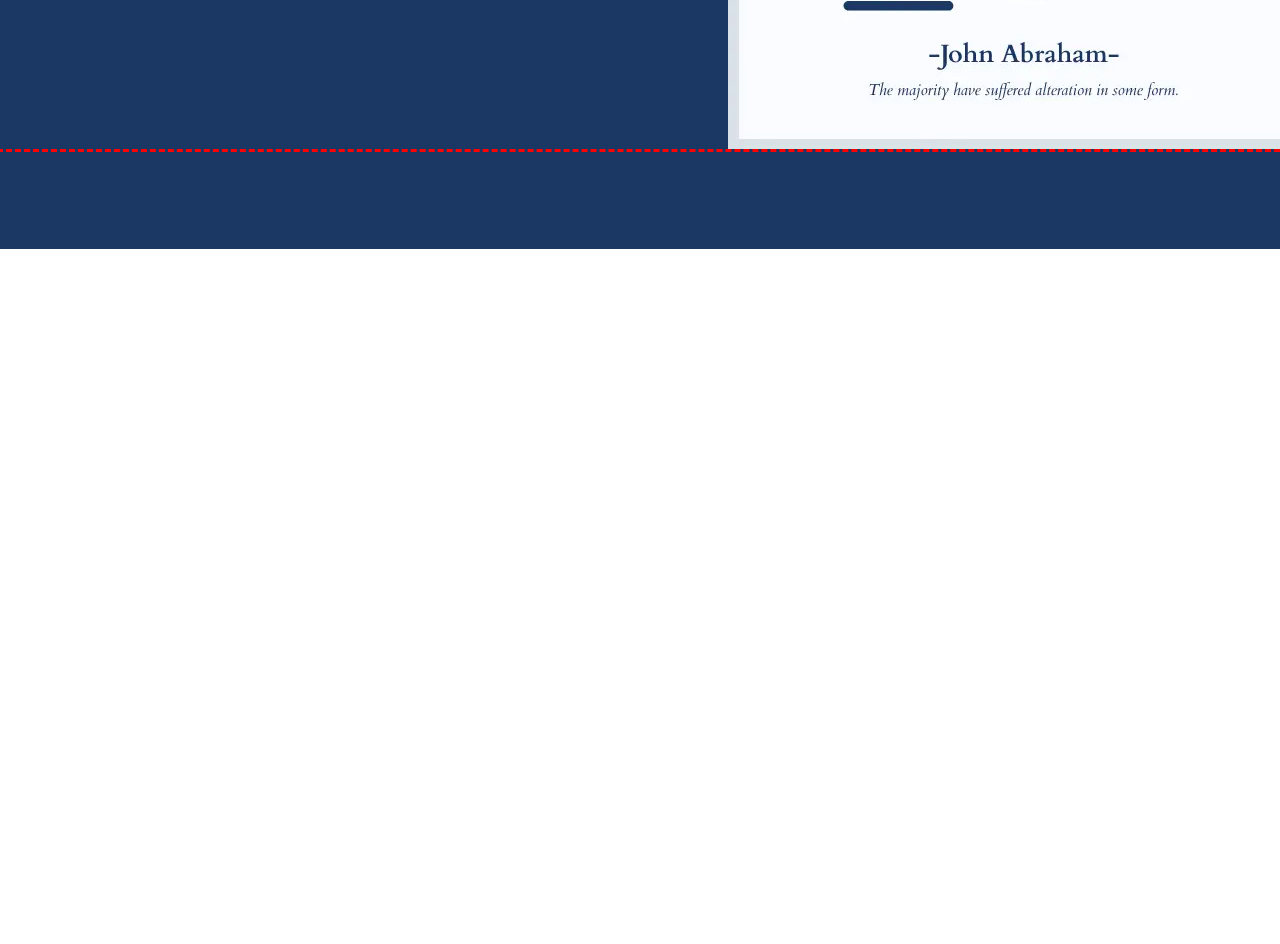
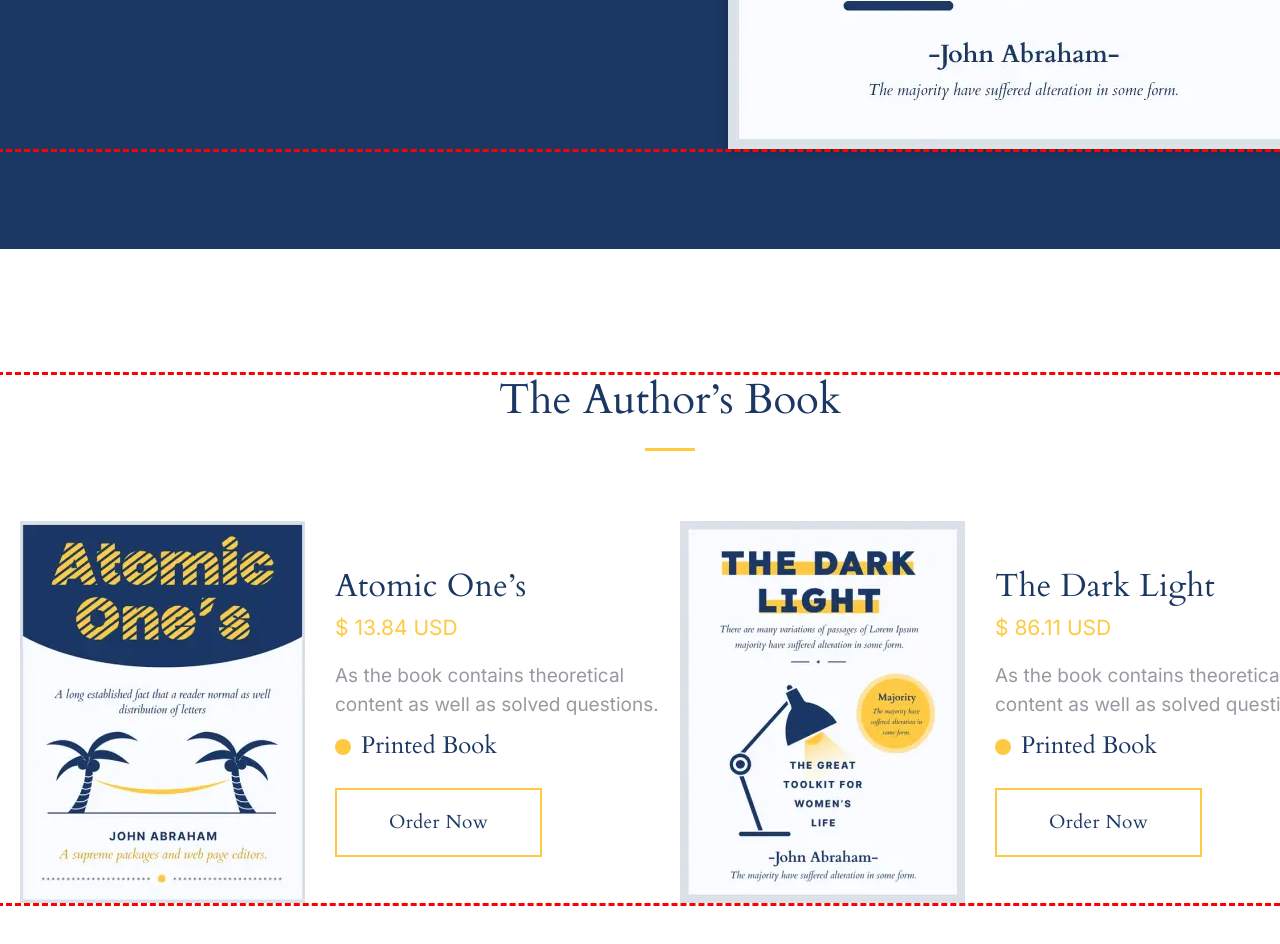
Before and after one commit to lika-ruby/Pages, a plain HTML site: page index.html in a window 1280 px wide. Shown: the part 856-1800 px from the top of the page. Before the commit the page ends 1105 px from the top, so only its background shows below. Drawn offline with nearby package versions, Linux system fonts and the light colour scheme.

Commit message:
makes products

```diff
--- a/index.html
+++ b/index.html
@@ -124,7 +124,7 @@
             <source
               srcset="
                 ./img/hero/hero-photo@1x-desktop.webp 1x,
-                ./img/hero/hero-photo@2x-desktop.webp 1x
+                ./img/hero/hero-photo@2x-desktop.webp 2x
               "
             />
             <img
@@ -136,5 +136,69 @@
         </div>
       </div>
     </section>
+    <section class="products">
+      <div class="container">
+        <h2 class="products__title">The Author’s Book</h2>
+        <div class="products__line"></div>
+        <ul class="products__list">
+          <li class="products__item">
+            <picture>
+              <source
+                srcset="
+                  ./img/products/products-photo1@1x-desktop.webp 1x,
+                  ./img/products/products-photo1@2x-desktop.webp 2x
+                "
+              />
+              <img
+                class="products__photo"
+                class="Book"
+                src="./img/products/products-photo1@1x-desktop.webp 1x"
+              />
+            </picture>
+            <div class="products__info">
+              <h3 class="products__subtitle">Atomic One’s</h3>
+              <p class="products__cost">$ 13.84 USD</p>
+              <p class="products__text">
+                As the book contains theoretical content as well as solved
+                questions.
+              </p>
+              <div class="products__status">
+                <div class="products__dot"></div>
+                <p class="products__desc">Printed Book</p>
+              </div>
+              <button class="products__btn">Order Now</button>
+            </div>
+          </li>
+          <li class="products__item">
+            <picture>
+              <source
+                srcset="
+                  ./img/products/products-photo2@1x-desktop.webp 1x,
+                  ./img/products/products-photo2@2x-desktop.webp 2x
+                "
+              />
+              <img
+                class="products__photo"
+                class="Book"
+                src="./img/products/products-photo2@1x-desktop.webp 1x"
+              />
+            </picture>
+            <div class="products__info">
+              <h3 class="products__subtitle">The Dark Light</h3>
+              <p class="products__cost">$ 86.11 USD</p>
+              <p class="products__text">
+                As the book contains theoretical content as well as solved
+                questions.
+              </p>
+              <div class="products__status">
+                <div class="products__dot"></div>
+                <p class="products__desc">Printed Book</p>
+              </div>
+              <button class="products__btn">Order Now</button>
+            </div>
+          </li>
+        </ul>
+      </div>
+    </section>
   </body>
 </html>
--- a/sass/sections/_hero.scss
+++ b/sass/sections/_hero.scss
@@ -153,5 +153,6 @@
     &__photo {
         width: 592px;
         height: 800px;
+        box-shadow: -1px 2px 11px 0px rgba(0, 0, 0, 0.20);
     }
 }
--- a/sass/sections/_products.scss
+++ b/sass/sections/_products.scss
@@ -0,0 +1,103 @@
+.products {
+    padding: 126px 0 150px;
+
+    &__title {
+        color: $dark-accent-bg-color;
+        text-align: center;
+        font-family: Cardo;
+        font-size: 42px;
+        font-weight: 400;
+        line-height: 1.2;
+        margin-bottom: 23px;
+    }
+
+    &__line {
+        width: 50px;
+        height: 3px;
+        background-color: $accent-color;
+        margin: 0 auto 70px;
+    }
+
+    &__list {
+        display: flex;
+        gap: 20px;
+    }
+
+    &__item {
+        display: flex;
+        gap: 30px;
+        align-items: center;
+    }
+
+    &__photo {
+        width: 285px;
+        height: 382px;
+    }
+
+    &__subtitle {
+        color: $dark-accent-bg-color;
+        font-family: Cardo;
+        font-size: 32px;
+        font-weight: 400;
+        line-height: 1.2;
+        letter-spacing: 0.32px;
+        margin-bottom: 7px;
+    }
+
+    &__cost {
+        color: $accent-color;
+        font-size: 21px;
+        font-weight: 400;
+        line-height: 1.57;
+        margin-bottom: 17px;
+    }
+
+    &__text {
+        color: $second-accent-text-color;
+        font-size: 19px;
+        font-weight: 400;
+        line-height: 1.5;
+        margin-bottom: 13px;
+    }
+
+    &__status {
+        display: flex;
+        gap: 10px;
+        align-items: center;
+        margin-bottom: 27px;
+    }
+
+    &__dot {
+        width: 16px;
+        height: 16px;
+        border-radius: 50%;
+        background-color: $accent-color;
+    }
+
+    &__desc {
+        color: $dark-accent-bg-color;
+        font-family: Cardo;
+        font-size: 24px;
+        font-weight: 400;
+        line-height: 1.2;
+    }
+
+    &__btn {
+        color: $dark-accent-bg-color;
+        font-family: Cardo;
+        font-size: 19px;
+        font-weight: 400;
+        line-height: 1.5;
+        letter-spacing: 0.38px;
+        padding: 18px 52px;
+        border: 2px solid $accent-color;
+        background-color: transparent;
+        transition: all $transition;
+
+        &:hover,
+        &:focus {
+            background-color: $accent-color;
+            transition: all $transition;
+        }
+    }
+}
```
Also changed, not shown: styles/main.css, styles/main.min.css, 2 other files.
